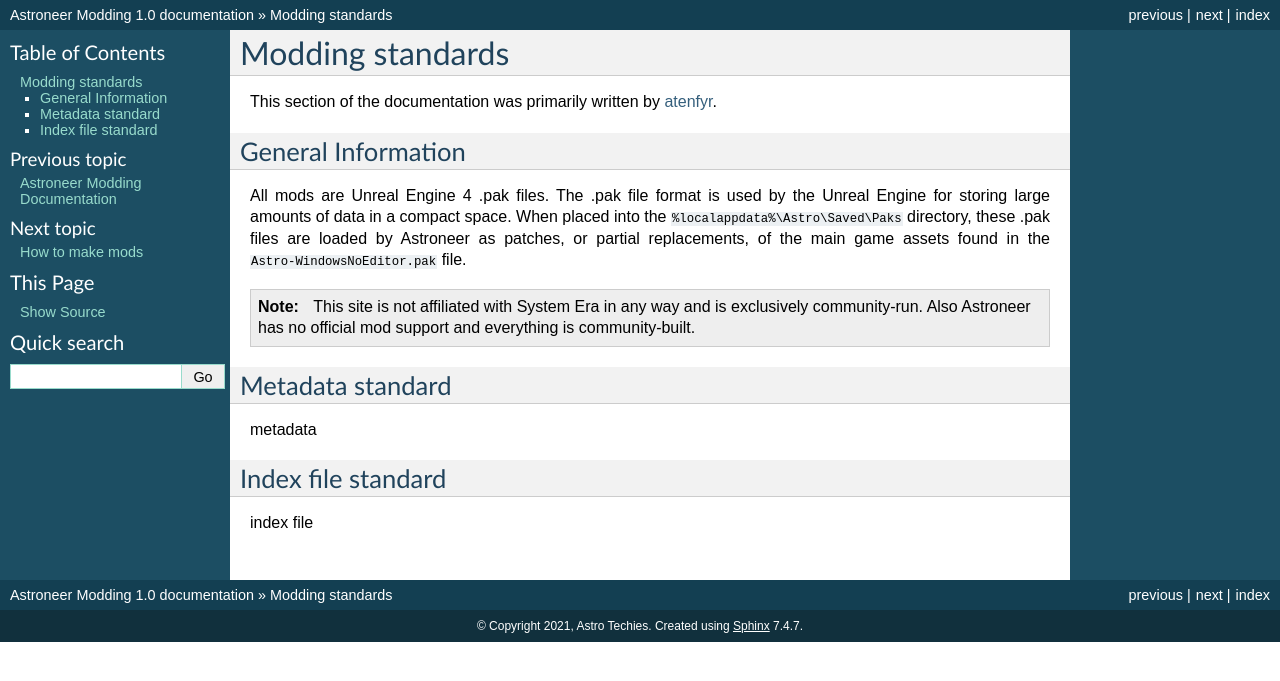
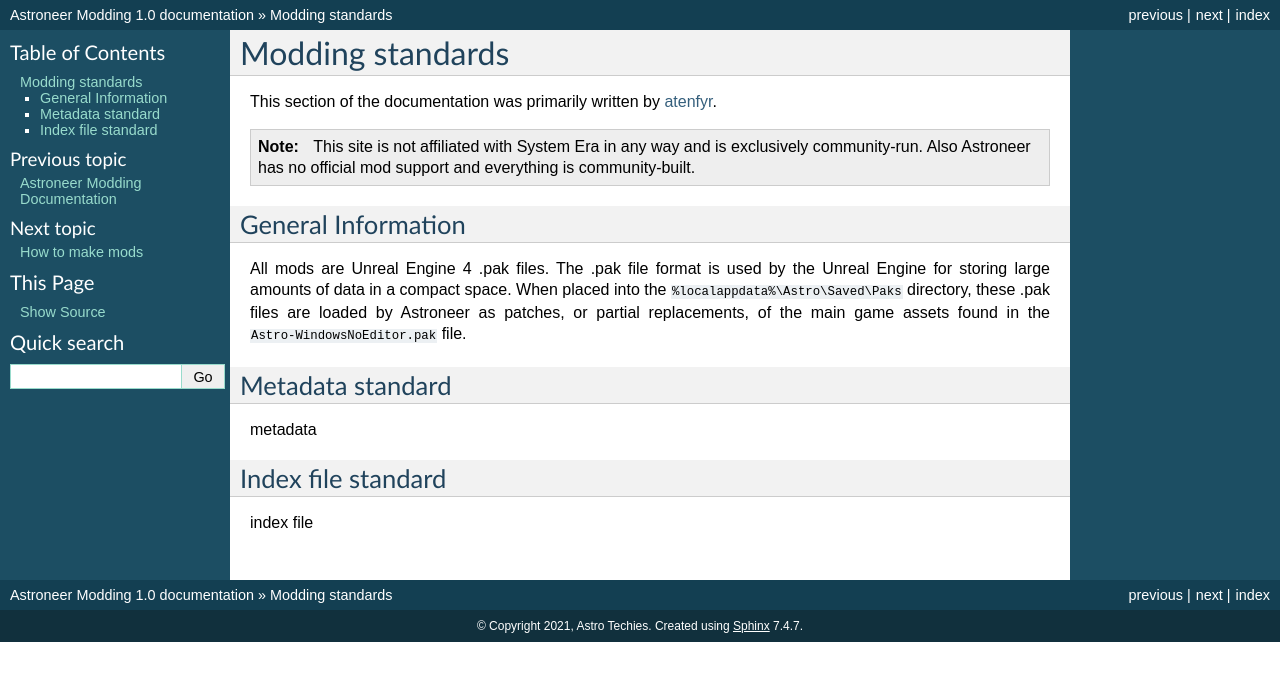
Before and after one commit to AstroTechies/astroneermodding, a Sphinx documentation site: the page built from docs/standards.rst, in a window 1280 px wide. Shown: the top 681 px of the page. Built offline with Sphinx 7.4.7, drawn with Linux system fonts in a browser that asks for light colours; pages that are not in the unit, such as notebooks, are missing from menus; part of the change alters nothing that is shown.

```diff
--- a/docs/standards.rst
+++ b/docs/standards.rst
@@ -11,6 +11,7 @@ This section of the documentation was primarily written by `atenfyr <https://git
 
    standards
 
+.. include:: notice.rst
 
 .. _general:
 
@@ -20,8 +21,6 @@ General Information
 All mods are Unreal Engine 4 .pak files. The .pak file format is used by the Unreal Engine for storing large amounts of data in a compact space.
 When placed into the ``%localappdata%\Astro\Saved\Paks`` directory, these .pak files are loaded by Astroneer as patches, or partial replacements,
 of the main game assets found in the ``Astro-WindowsNoEditor.pak`` file.
-
-.. include:: notice.rst
 
 .. _metadata:
 
```
